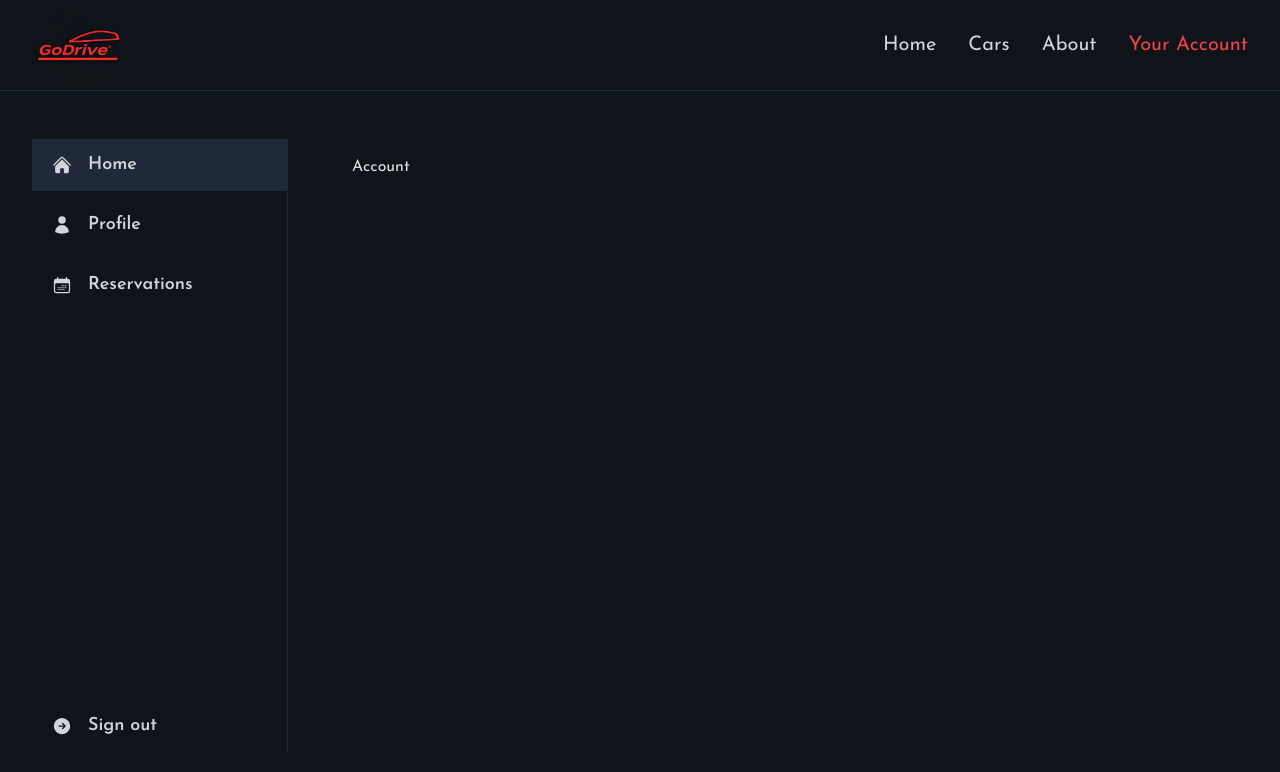
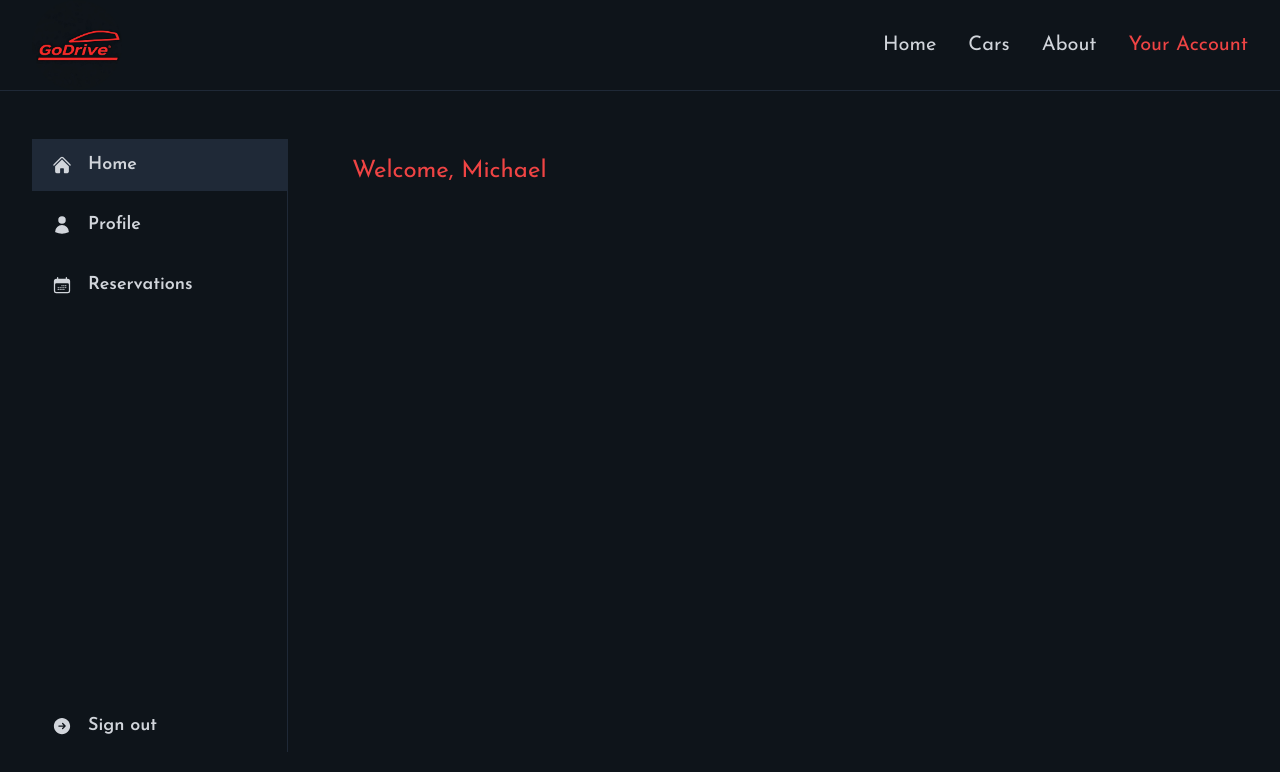
Before and after one commit to Michael-Feleke/Car-Rental, a Next.js app: page /account in a window 1280 px wide. Shown: the top 772 px of the page. Built offline with nearby package versions, Linux system fonts and the light colour scheme.

Commit message:
Refactor account page to display personalized welcome message

```diff
--- a/app/account/page.tsx
+++ b/app/account/page.tsx
@@ -5,7 +5,7 @@ export const metadata: Metadata = {
 };
 
 function page() {
-  return <div>Account</div>;
+  return <h2 className="text-2xl  text-red-500">Welcome, Michael</h2>;
 }
 
 export default page;
```
